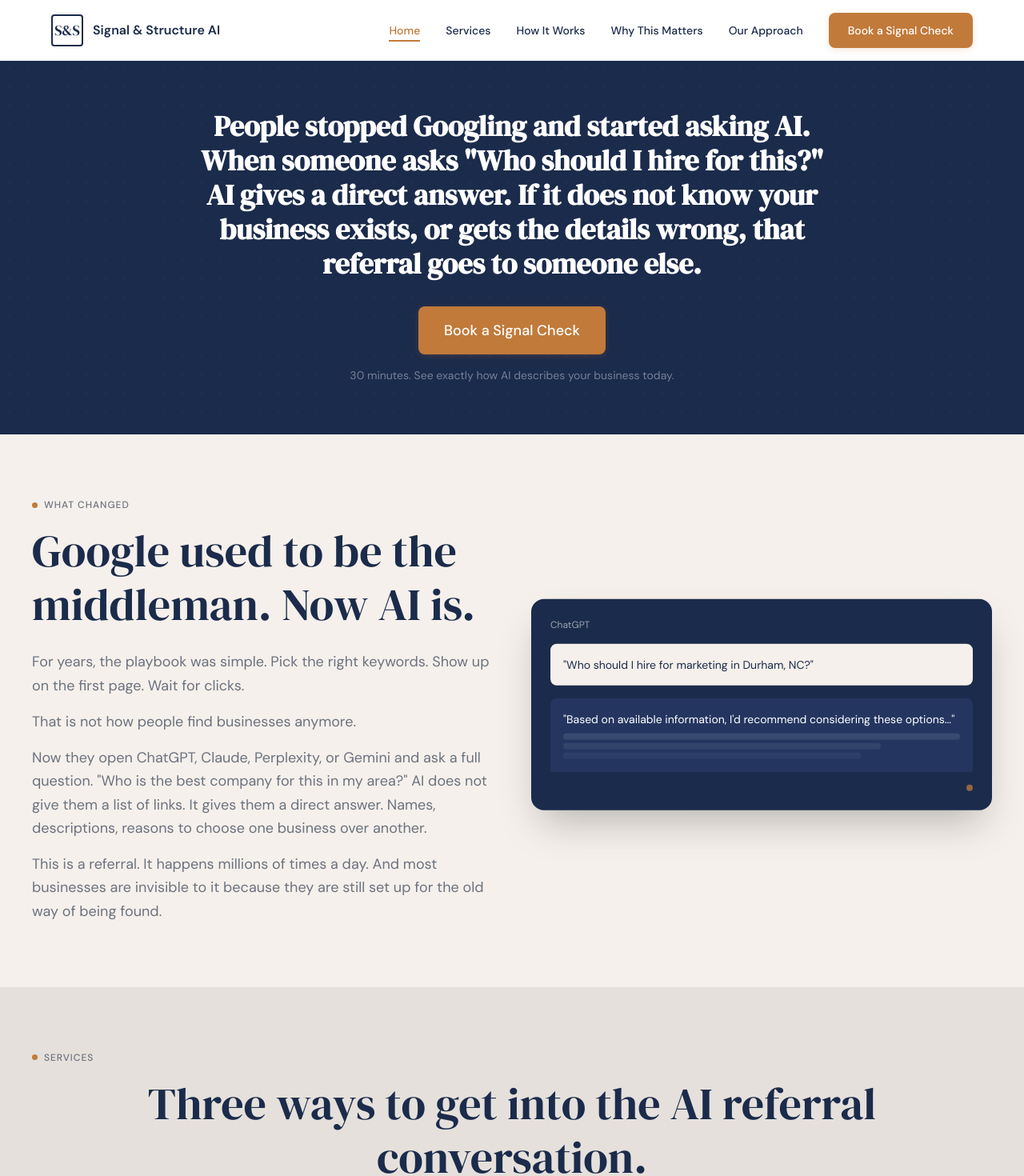
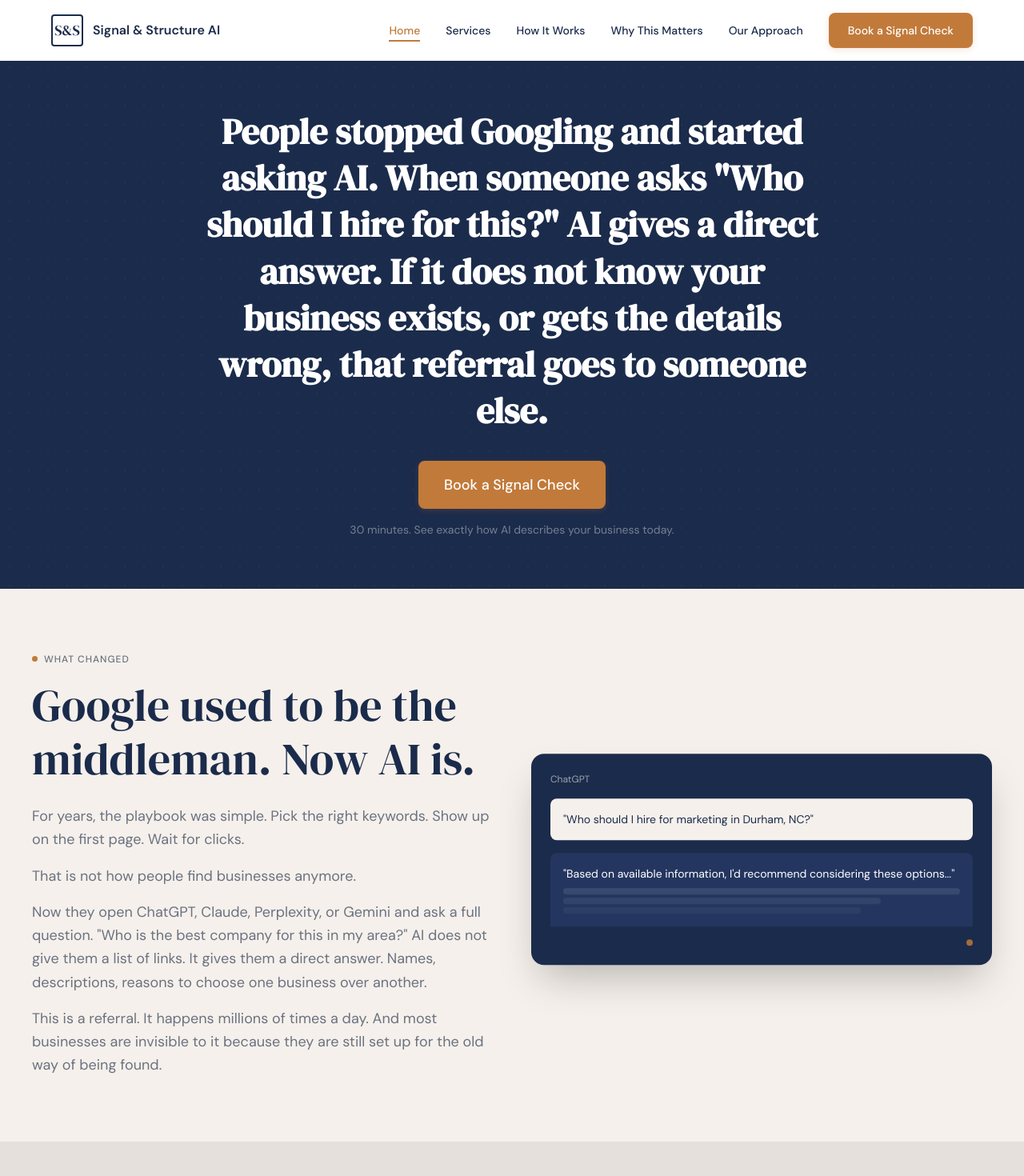
Before and after one commit to TKHatton/Signal-Structure-AI-Website, a Next.js app: page / in a window 1280 px wide. Shown: the top 1470 px of the page at 80% size. Built offline with nearby package versions, Linux system fonts and the light colour scheme.

Commit message:
updated the .css file to fix the hero section issues

```diff
--- a/app/globals.css
+++ b/app/globals.css
@@ -74,16 +74,16 @@
   }
 
   .hero-headline-main {
-    font-size: clamp(1.6rem, 2.8vw, 2.4rem);
+    font-size: clamp(1.6rem, 4.5vw, 2.8rem);
     font-weight: 700;
-    line-height: 1.2;
+    line-height: 1.3;
     text-align: center;
   }
 
   .inner-page-hero-subtitle {
-    font-size: clamp(1.6rem, 2.8vw, 2.4rem);
+    font-size: clamp(1.4rem, 3.5vw, 2.2rem);
     font-weight: 700;
-    line-height: 1.3;
+    line-height: 1.4;
     text-align: center;
   }
 
```
